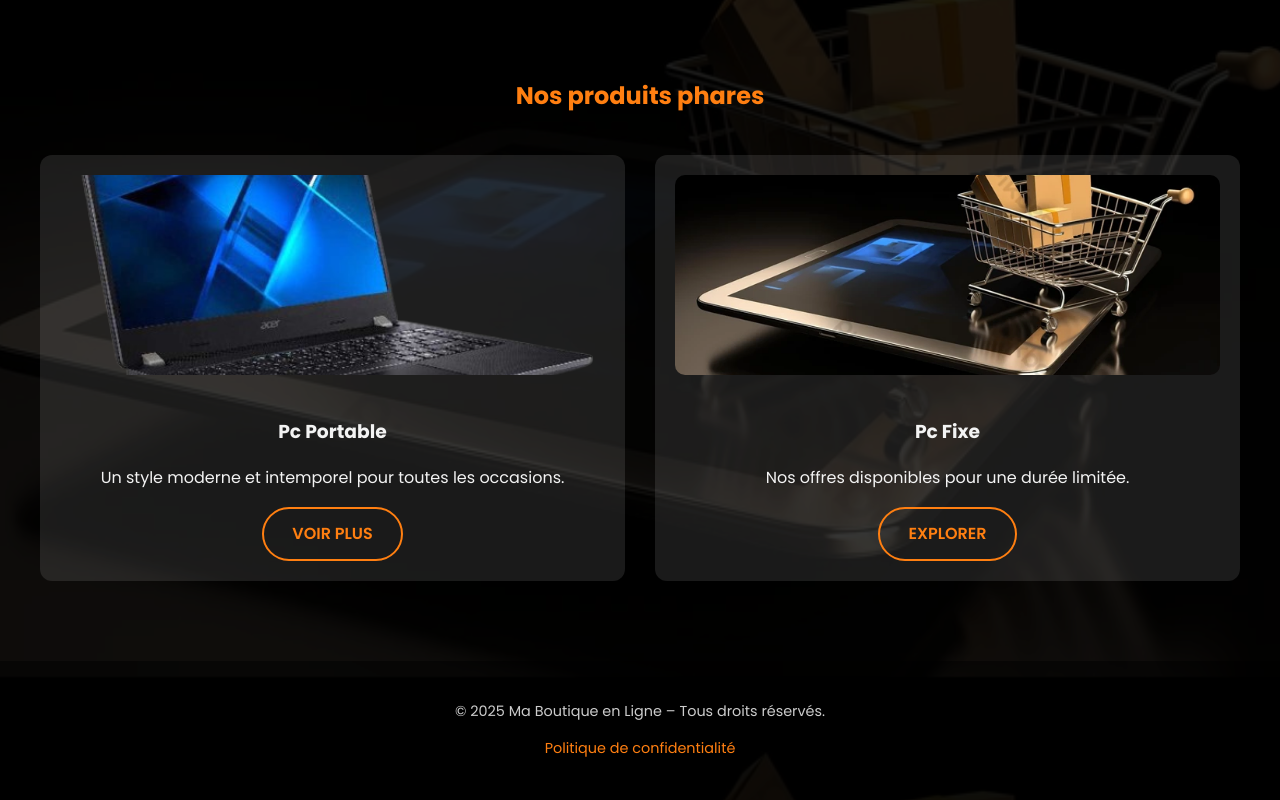
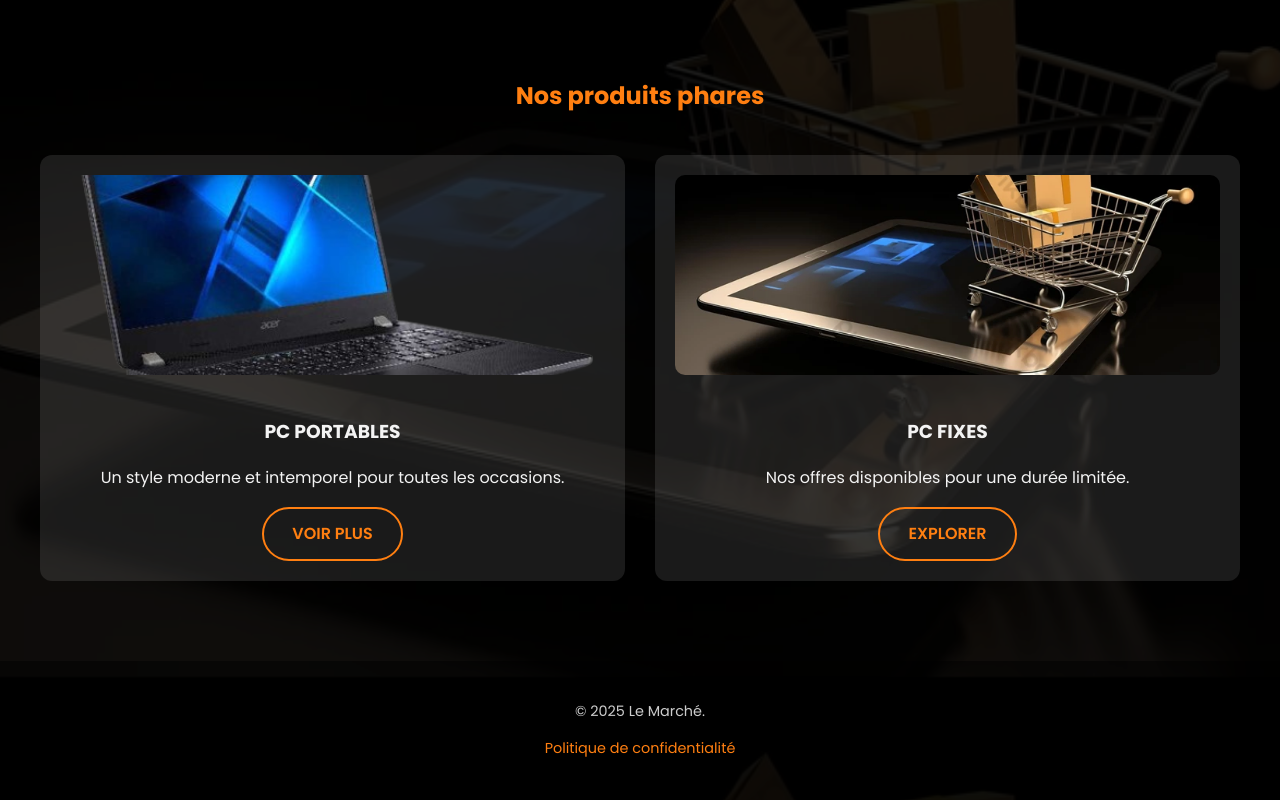
Before and after one commit to adupont19990710-web/ma-boutique-en-ligne, a website: page index.html in a window 1280 px wide. Shown: the part 923-1723 px from the top of the page. Drawn offline with Linux system fonts and the light colour scheme.

Commit message:
Update index.html

```diff
--- a/index.html
+++ b/index.html
@@ -51,13 +51,13 @@
             <div class="product-grid">
                 <div class="product-card">
                     <img src="TravelMate_P215-52..png" alt="Pc portable">
-                    <h3>Pc Portable</h3>
+                    <h3>PC PORTABLES</h3>
                     <p>Un style moderne et intemporel pour toutes les occasions.</p>
                     <a href="products.html" class="btn-secondary">Voir plus</a>
                 </div>
                 <div class="product-card">
                     <img src="shop.png" alt="Boutique en ligne">
-                    <h3>Pc Fixe</h3>
+                    <h3>PC FIXES</h3>
                     <p>Nos offres disponibles pour une durée limitée.</p>
                     <a href="products.html" class="btn-secondary">Explorer</a>
                 </div>
@@ -67,7 +67,7 @@
 
     <!-- Pied de page -->
     <footer class="footer">
-        <p>&copy; 2025 Ma Boutique en Ligne – Tous droits réservés.</p>
+        <p>&copy; 2025 Le Marché.</p>
         <p><a href="privacy.html">Politique de confidentialité</a></p>
     </footer>
 
```
